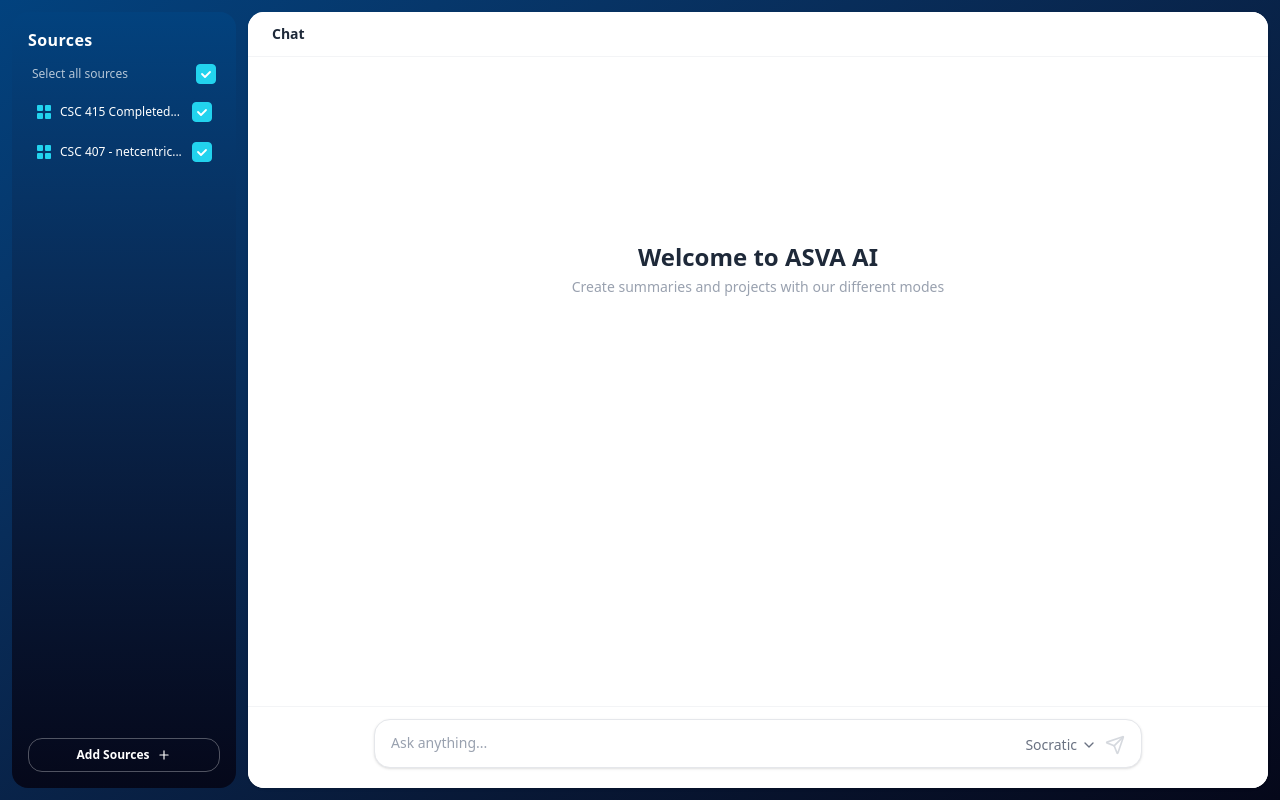
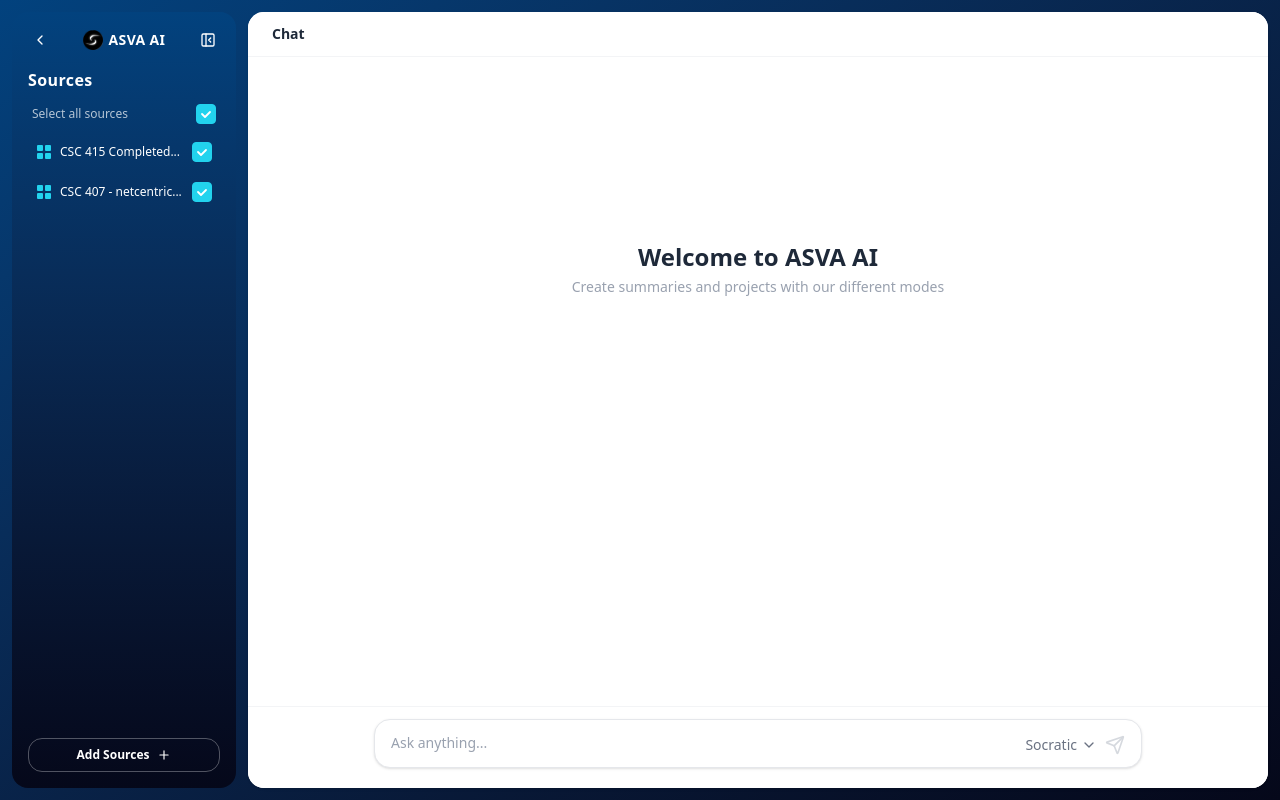
Before and after one commit to Saki-A5/Asva-drive, a Next.js app: page /ai in a window 1280 px wide. Built offline with nearby package versions, Linux system fonts and the light colour scheme.

Commit message:
Ai-part updated

```diff
--- a/src/app/(ai)/ai/components/SourceSidebar.tsx
+++ b/src/app/(ai)/ai/components/SourceSidebar.tsx
@@ -1,12 +1,19 @@
 "use client";
 import React, { useState } from "react";
-import { Plus } from "lucide-react";
+import {
+  Plus,
+  ChevronLeft,
+  ChevronRight,
+  PanelLeftClose,
+  PanelLeftOpen,
+} from "lucide-react";
 import SourcesUploadModal from "./SourceUploadModal";
+import Link from "next/link";
+import Image from "next/image";
 
 type Source = {
   id: string;
   label: string;
-  icon?: React.ReactNode;
 };
 
 const defaultSources: Source[] = [
@@ -14,7 +21,6 @@ const defaultSources: Source[] = [
   { id: "2", label: "CSC 407 - netcentric..." },
 ];
 
-// Small grid-of-squares icon to mimic the document icon in the screenshot
 const DocIcon = () => (
   <svg
     width="16"
@@ -68,15 +74,13 @@ export default function SourcesSidebar() {
     new Set(defaultSources.map((s) => s.id)),
   );
   const [modalOpen, setModalOpen] = useState(false);
+  const [collapsed, setCollapsed] = useState(false);
 
   const allChecked = checkedIds.size === sources.length;
 
   const toggleAll = () => {
-    if (allChecked) {
-      setCheckedIds(new Set());
-    } else {
-      setCheckedIds(new Set(sources.map((s) => s.id)));
-    }
+    if (allChecked) setCheckedIds(new Set());
+    else setCheckedIds(new Set(sources.map((s) => s.id)));
   };
 
   const toggleOne = (id: string) => {
@@ -88,9 +92,94 @@ export default function SourcesSidebar() {
     });
   };
 
+  /* ── COLLAPSED STATE ── */
+  if (collapsed) {
+    return (
+      <div className="flex flex-col items-center h-full w-14 bg-gradient-to-b from-[#02427E] to-[#05081A] text-white py-4 gap-4">
+        {/* Expand button */}
+        <button
+          onClick={() => setCollapsed(false)}
+          className="p-1.5 rounded-lg hover:bg-white/10 transition-colors"
+          aria-label="Expand sidebar"
+        >
+          <PanelLeftOpen className="h-4 w-4" />
+        </button>
+
+        {/* Doc icons for each source */}
+        <div className="flex flex-col gap-3 flex-1 items-center mt-2">
+          {sources.map((source) => (
+            <div key={source.id} title={source.label}>
+              <DocIcon />
+            </div>
+          ))}
+        </div>
+
+        {/* Add sources icon */}
+        <button
+          onClick={() => setModalOpen(true)}
+          className="p-1.5 rounded-lg hover:bg-white/10 transition-colors"
+          aria-label="Add sources"
+        >
+          <Plus className="h-4 w-4" />
+        </button>
+
+        <SourcesUploadModal
+          open={modalOpen}
+          onClose={() => setModalOpen(false)}
+          onFilesSelected={(files) => {
+            const newSources = files.map((f) => ({
+              id: Date.now().toString() + f.name,
+              label: f.name,
+            }));
+            setSources((prev) => [...prev, ...newSources]);
+            setCheckedIds((prev) => {
+              const next = new Set(prev);
+              newSources.forEach((s) => next.add(s.id));
+              return next;
+            });
+          }}
+        />
+      </div>
+    );
+  }
+
+  /* ── EXPANDED STATE ── */
   return (
-    <div className="flex flex-col h-full w-56 bg-linear-to-b from-[#02427E] to-[#05081A] text-white p-4">
-      {/* Header */}
+    <div className="flex flex-col h-full w-56 bg-gradient-to-b from-[#02427E] to-[#05081A] text-white p-4">
+      {/* Top bar: back button + logo + collapse */}
+      <div className="flex items-center justify-between mb-4">
+        {/* Back to home */}
+        <Link
+          href="/"
+          className="p-1 rounded-lg hover:bg-white/10 transition-colors"
+          aria-label="Back to home"
+        >
+          <ChevronLeft className="h-4 w-4" />
+        </Link>
+
+        {/* Logo + name */}
+        <div className="flex items-center gap-1.5">
+          <Image
+            src="/asva logo.png"
+            alt="ASVA Logo"
+            width={20}
+            height={20}
+            className="h-5 w-5"
+          />
+          <span className="text-sm font-semibold tracking-wide">ASVA AI</span>
+        </div>
+
+        {/* Collapse button */}
+        <button
+          onClick={() => setCollapsed(true)}
+          className="p-1 rounded-lg hover:bg-white/10 transition-colors"
+          aria-label="Collapse sidebar"
+        >
+          <PanelLeftClose className="h-4 w-4" />
+        </button>
+      </div>
+
+      {/* Sources header */}
       <h2 className="text-base font-bold mb-3 tracking-wide">Sources</h2>
 
       {/* Select all row */}
```
